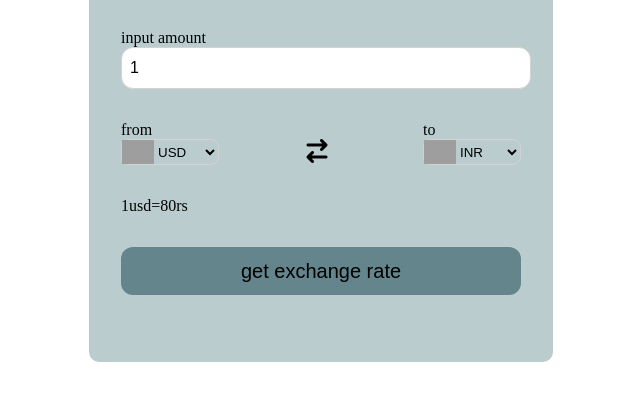
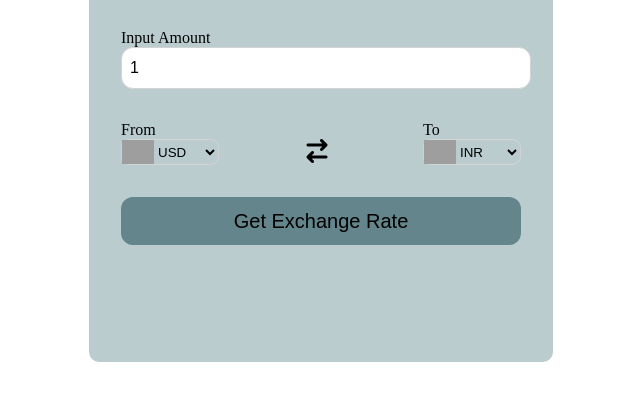
Before and after one commit to SD-Singh69/Currency-Converter, a plain HTML site: page index.html in a window 1280 px wide. Shown: the part 250-650 px from the top of the page, without its empty margins (319-959 px from the left). Drawn offline with Linux system fonts and the light colour scheme; no server answers; grey boxes are pictures that could not be loaded.

Commit message:
Update index.html

```diff
--- a/index.html
+++ b/index.html
@@ -18,12 +18,12 @@
       <h2>Currency-Converter</h2>
       <form action="">
         <div class="amount">
-          <p>input amount</p>
+          <p>Input Amount</p>
           <input type="text" value="1" />
         </div>
         <div class="dropdown">
           <div class="from-drop">
-            <p>from</p>
+            <p>From</p>
             <div class="select">
               <img src="https://flagsapi.com/US/flat/64.png" alt="" />
               <select name="from"></select>
@@ -31,15 +31,15 @@
           </div>
           <i class="fa-solid fa-arrow-right-arrow-left"></i>
           <div class="to-drop">
-            <p>to</p>
+            <p>To</p>
             <div class="select">
               <img src="https://flagsapi.com/IN/flat/64.png" alt="" />
               <select name="to"></select>
             </div>
           </div>
         </div>
-        <div class="msg">1usd=80rs</div>
-        <button>get exchange rate</button>
+        <div class="msg"></div>
+        <button>Get Exchange Rate</button>
       </form>
     </div>
     <script src="script.js"></script>
```
